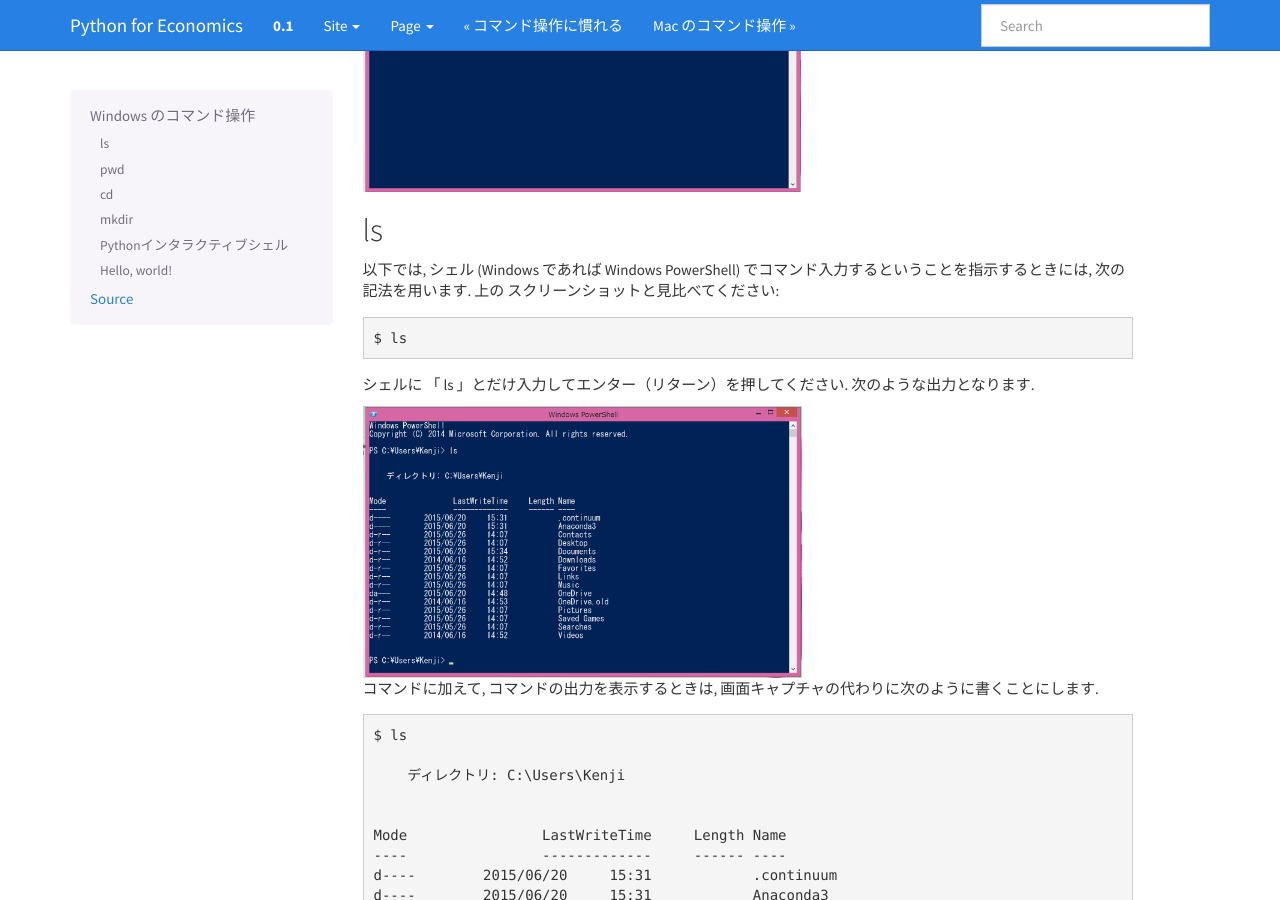
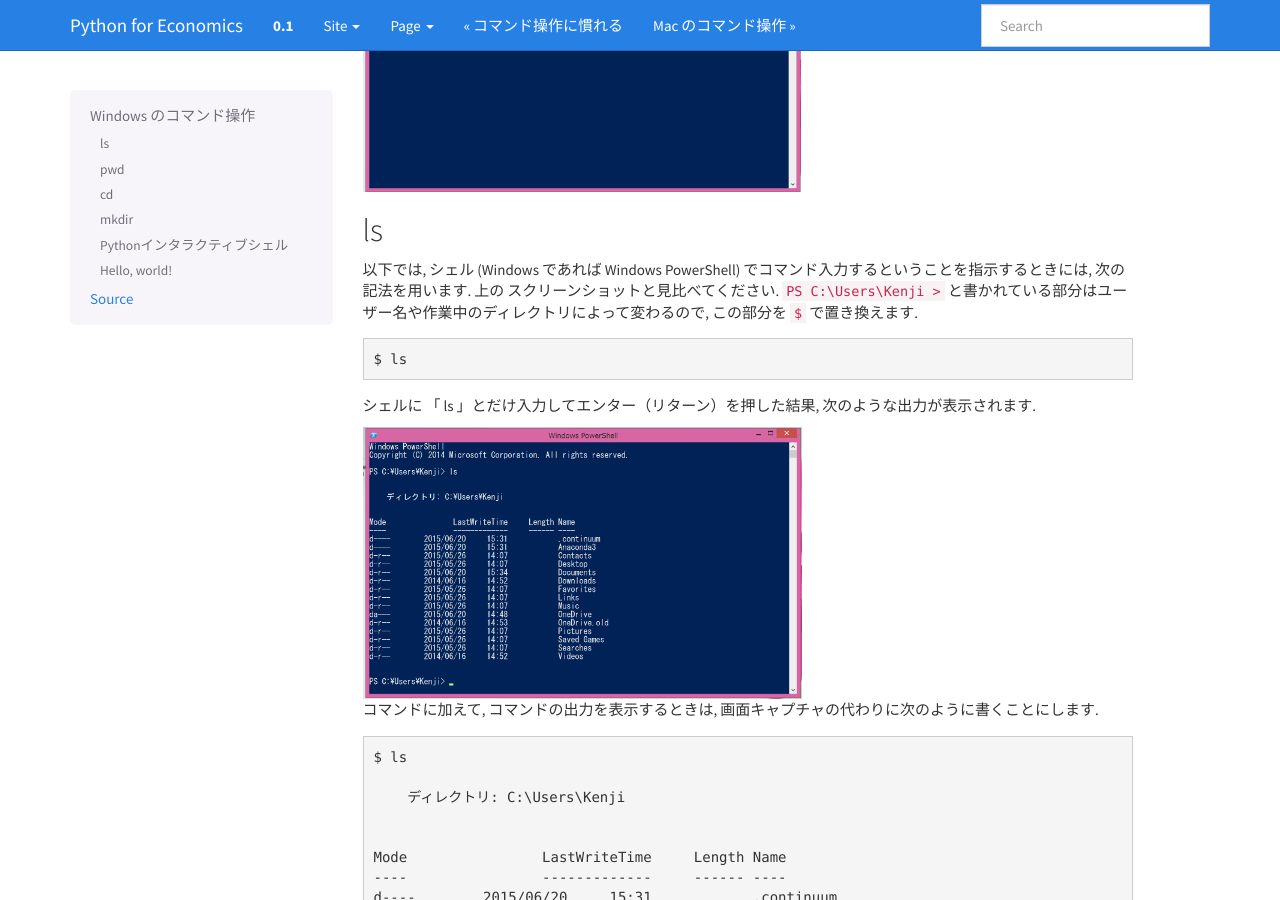
Before and after one commit to kenjisato/pynote, a Sphinx documentation site: the page built from source/arrangement/cui_win.rst, in a window 1280 px wide and 900 px high, scrolled down 502 px. Built offline with Sphinx 7.4.7, drawn with Linux system fonts in a browser that asks for light colours.

Commit message:
Edit source/arrangement/cui_win.rst

```diff
--- a/source/arrangement/cui_win.rst
+++ b/source/arrangement/cui_win.rst
@@ -20,11 +20,12 @@
 ^^
 
 以下では, シェル (Windows であれば Windows PowerShell) でコマンド入力するということを指示するときには, 次の記法を用います. 上の
-スクリーンショットと見比べてください::
+スクリーンショットと見比べてください. ``PS C:\Users\Kenji >`` と書かれている部分はユーザー名や作業中のディレクトリによって変わるので,
+この部分を ``$`` で置き換えます.  ::
 
    $ ls
 
-シェルに 「 ls 」とだけ入力してエンター（リターン）を押してください. 次のような出力となります.
+シェルに 「 ls 」とだけ入力してエンター（リターン）を押した結果, 次のような出力が表示されます.
 
 .. image:: /_static/windows_shell/wshell-02.png
    :scale: 30%
```
